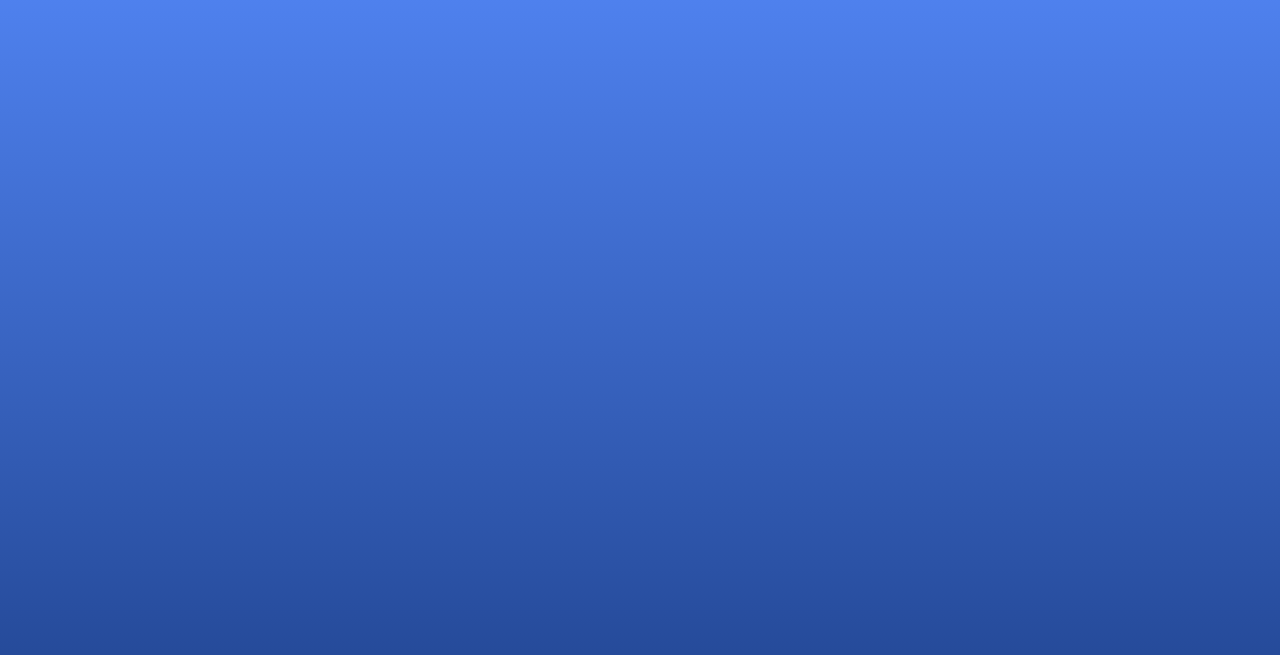
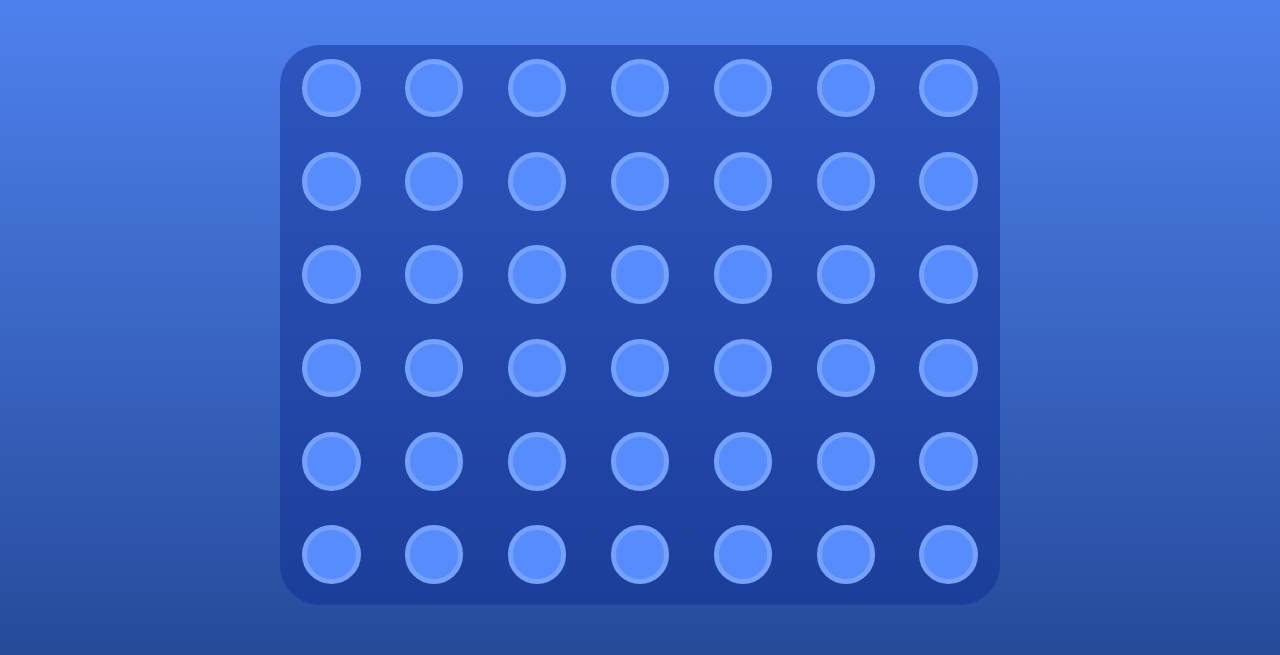
Before and after one commit to Vyxico/vyxico.github.io, a plain HTML site: page connect_four/index.html in a window 1280 px wide. Shown: the part 137-792 px from the top of the page. Drawn offline with Linux system fonts and the light colour scheme.

Commit message:
made board

```diff
--- a/connect_four/index.html
+++ b/connect_four/index.html
@@ -12,7 +12,64 @@
     <body>
         <h1 id="title" style="text-align: center; color: white; font-family: 'Itim', sans-serif; font-size: 9vh;">Connect Four</h1>
 
-
+        <div id="cell_container">
+            <div class="cell_column">
+                <button class="cell"></button>
+                <button class="cell"></button>
+                <button class="cell"></button>
+                <button class="cell"></button>
+                <button class="cell"></button>
+                <button class="cell"></button>
+            </div>
+            <div class="cell_column">
+                <button class="cell"></button>
+                <button class="cell"></button>
+                <button class="cell"></button>
+                <button class="cell"></button>
+                <button class="cell"></button>
+                <button class="cell"></button>
+            </div>
+            <div class="cell_column">
+                <button class="cell"></button>
+                <button class="cell"></button>
+                <button class="cell"></button>
+                <button class="cell"></button>
+                <button class="cell"></button>
+                <button class="cell"></button>
+            </div>
+            <div class="cell_column">
+                <button class="cell"></button>
+                <button class="cell"></button>
+                <button class="cell"></button>
+                <button class="cell"></button>
+                <button class="cell"></button>
+                <button class="cell"></button>
+            </div>
+            <div class="cell_column">
+                <button class="cell"></button>
+                <button class="cell"></button>
+                <button class="cell"></button>
+                <button class="cell"></button>
+                <button class="cell"></button>
+                <button class="cell"></button>
+            </div>
+            <div class="cell_column">
+                <button class="cell"></button>
+                <button class="cell"></button>
+                <button class="cell"></button>
+                <button class="cell"></button>
+                <button class="cell"></button>
+                <button class="cell"></button>
+            </div>
+            <div class="cell_column">
+                <button class="cell"></button>
+                <button class="cell"></button>
+                <button class="cell"></button>
+                <button class="cell"></button>
+                <button class="cell"></button>
+                <button class="cell"></button>
+            </div>
+        </div>
 
         <script src="script.js"></script>
     </body>
--- a/connect_four/styles.css
+++ b/connect_four/styles.css
@@ -6,3 +6,33 @@ body {
     height: 100vh;
     margin: 0;
 }
+
+#cell_container {
+    display: grid;
+    grid-template-columns: repeat(7, auto);
+    margin: auto;
+    width: 90vh;
+    background-color: rgba(16, 47, 150, 0.5);
+    border-radius: 5vh;
+    justify-items: center;
+}
+
+.cell_column {
+    display: grid;
+    grid-template-rows: repeat(6, auto);
+    height: 70vh;
+    justify-items: center;
+    cursor: pointer;
+}
+
+.cell {
+    width: 7.3vh;
+    height: 7.3vh;
+    border-radius: 4vh;
+    border: none;
+    margin-top: 1.67vh;
+    background-color: rgb(87, 140, 255);
+    border: 0.7vh solid;
+    border-color: rgb(117, 161, 255);
+    cursor: pointer;
+}
--- a/tic_tac_toe/styles.css
+++ b/tic_tac_toe/styles.css
@@ -40,6 +40,7 @@ body {
     margin: auto;
     width: 35vh;
     height: 35vh;
+    justify-items: center;
 }
 
 #restart_icon {
@@ -74,6 +75,7 @@ h3 {
     margin: auto;
     column-gap: 37vh;
     width: 50vh;
+    justify-content: center;
 }
 
 #player_score {
```
